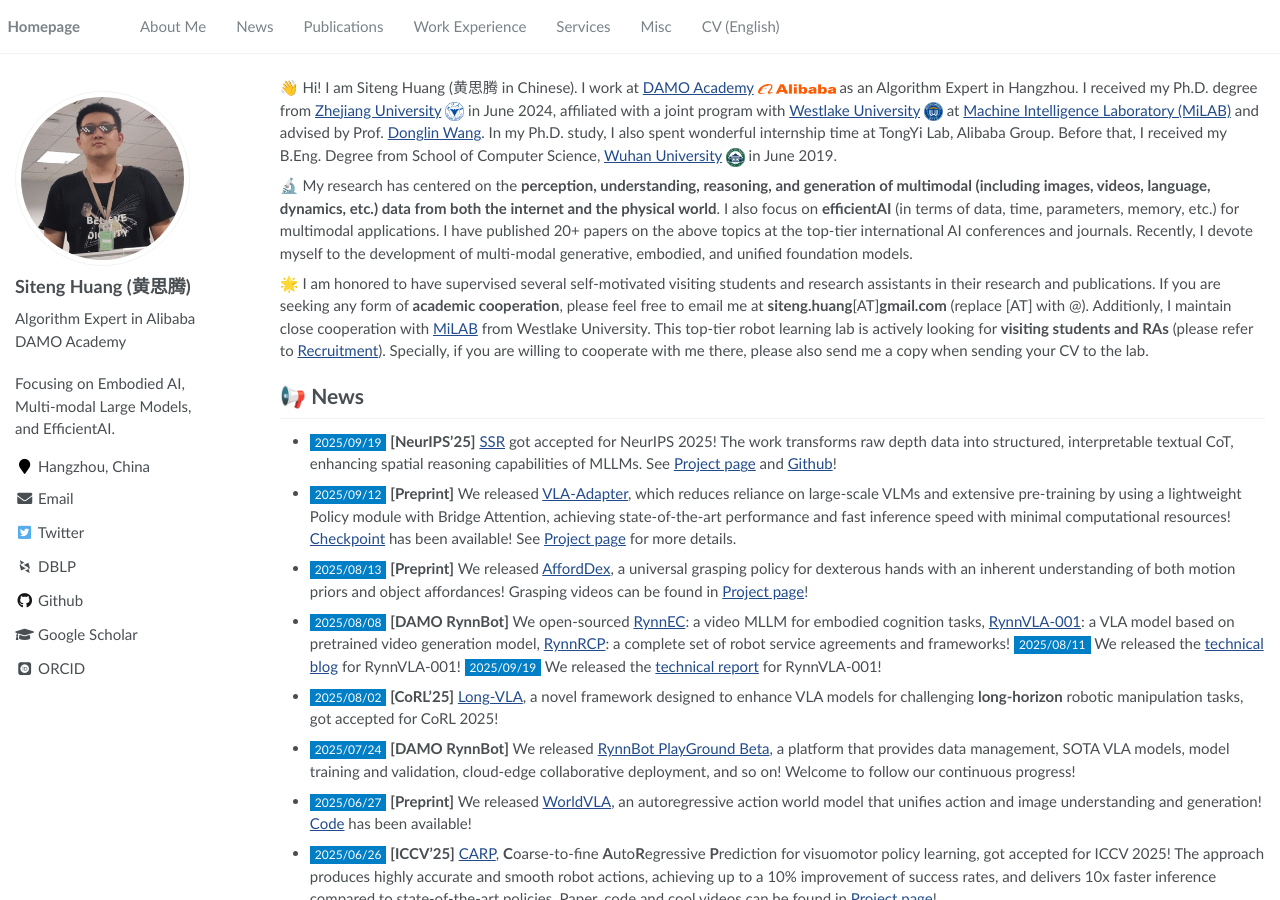
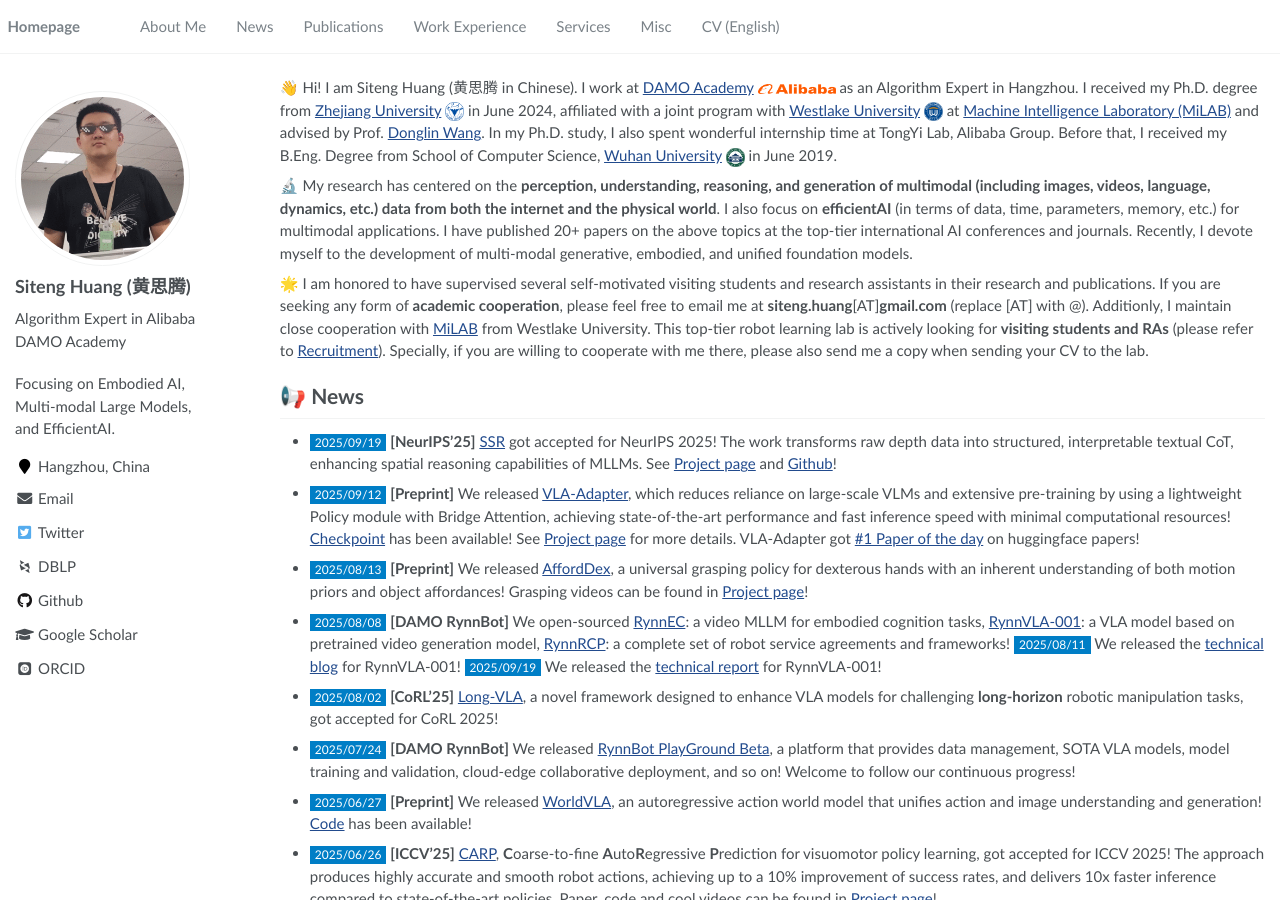
Before and after one commit to bighuang624/bighuang624.github.io, a Jekyll site: the page built from _pages/about.md, in a window 1280 px wide and 900 px high. Built offline with Jekyll 4.4.1, drawn with Linux system fonts in a browser that asks for light colours; some web fonts are replaced; some of the changed text lies outside the part shown.

Commit message:
update #1 paper of the day for VLA-Adapter

```diff
--- a/_pages/includes/news.md
+++ b/_pages/includes/news.md
@@ -3,7 +3,7 @@
 <!-- 参考 https://huanwang.tech/ 的样式 -->
 
 * <span style="font-size:12px;color:#FFFFFF;background-color:#007ec6;padding:1px 5px 1.5px 5px;">2025/09/19</span> **[NeurIPS'25]** [SSR](https://arxiv.org/abs/2505.12448) got accepted for NeurIPS 2025! The work transforms raw depth data into structured, interpretable textual CoT, enhancing spatial reasoning capabilities of MLLMs. See [Project page](https://yliu-cs.github.io/SSR/) and [Github](https://github.com/yliu-cs/SSR)!
-* <span style="font-size:12px;color:#FFFFFF;background-color:#007ec6;padding:1px 5px 1.5px 5px;">2025/09/12</span> **[Preprint]** We released [VLA-Adapter](https://arxiv.org/abs/2509.09372), which reduces reliance on large-scale VLMs and extensive pre-training by using a lightweight Policy module with Bridge Attention, achieving state-of-the-art performance and fast inference speed with minimal computational resources! [Checkpoint](https://huggingface.co/VLA-Adapter) has been available! See [Project page](https://vla-adapter.github.io/) for more details.
+* <span style="font-size:12px;color:#FFFFFF;background-color:#007ec6;padding:1px 5px 1.5px 5px;">2025/09/12</span> **[Preprint]** We released [VLA-Adapter](https://arxiv.org/abs/2509.09372), which reduces reliance on large-scale VLMs and extensive pre-training by using a lightweight Policy module with Bridge Attention, achieving state-of-the-art performance and fast inference speed with minimal computational resources! [Checkpoint](https://huggingface.co/VLA-Adapter) has been available! See [Project page](https://vla-adapter.github.io/) for more details. VLA-Adapter got [#1 Paper of the day](https://huggingface.co/papers/2509.09372) on huggingface papers!
 * <span style="font-size:12px;color:#FFFFFF;background-color:#007ec6;padding:1px 5px 1.5px 5px;">2025/08/13</span> **[Preprint]** We released [AffordDex](https://arxiv.org/abs/2508.08896), a universal grasping policy for dexterous hands with an inherent understanding of both motion priors and object affordances! Grasping videos can be found in [Project page](https://afforddex.github.io/)!
 * <span style="font-size:12px;color:#FFFFFF;background-color:#007ec6;padding:1px 5px 1.5px 5px;">2025/08/08</span> **[DAMO RynnBot]** We open-sourced [RynnEC](https://github.com/alibaba-damo-academy/RynnEC): a video MLLM for embodied cognition tasks, [RynnVLA-001](https://github.com/alibaba-damo-academy/RynnVLA-001): a VLA model based on pretrained video generation model, [RynnRCP](https://github.com/alibaba-damo-academy/RynnRCP): a complete set of robot service agreements and frameworks! <span style="font-size:12px;color:#FFFFFF;background-color:#007ec6;padding:1px 5px 1.5px 5px;">2025/08/11</span> We released the [technical blog](https://huggingface.co/blog/Alibaba-DAMO-Academy/rynnvla-001) for RynnVLA-001! <span style="font-size:12px;color:#FFFFFF;background-color:#007ec6;padding:1px 5px 1.5px 5px;">2025/09/19</span> We released the [technical report](https://arxiv.org/abs/2509.15212) for RynnVLA-001!
 * <span style="font-size:12px;color:#FFFFFF;background-color:#007ec6;padding:1px 5px 1.5px 5px;">2025/08/02</span> **[CoRL'25]** [Long-VLA](https://arxiv.org/abs/2508.19958), a novel framework designed to enhance VLA models for challenging **long-horizon** robotic manipulation tasks, got accepted for CoRL 2025!
--- a/_pages/includes/pub_short.md
+++ b/_pages/includes/pub_short.md
@@ -61,7 +61,7 @@
 
 <a href="https://arxiv.org/abs/2509.15212" target="_blank"><img src="https://img.shields.io/badge/arXiv-2509.15212-B31B1B?style=flat-square"></a> Yuming Jiang, Siteng Huang, Shengke Xue, Yaxi Zhao, Jun Cen, Sicong Leng, Kehan Li, Jiayan Guo, Kexiang Wang, Mingxiu Chen, Fan Wang, Deli Zhao, Xin Li, &quot;**RynnVLA-001: Using Human Demonstrations to Improve Robot Manipulation**&quot;. *arXiv preprint arXiv:2509.15212*. [[pdf](https://arxiv.org/pdf/2509.15212.pdf)] [[huggingface paper](https://huggingface.co/papers/2509.15212)] [[technical blog](https://huggingface.co/blog/Alibaba-DAMO-Academy/rynnvla-001)] [[github](https://github.com/alibaba-damo-academy/RynnVLA-001)]
 
-<a href="https://arxiv.org/abs/2509.09372" target="_blank"><img src="https://img.shields.io/badge/arXiv-2509.09372-B31B1B?style=flat-square"></a> Yihao Wang†, Pengxiang Ding†, Lingxiao Li, Can Cui, Zirui Ge, Xinyang Tong, Wenxuan Song, Han Zhao, Wei Zhao, Pengxu Hou, <u>Siteng Huang</u>, Yifan Tang, Wenhui Wang, Ru Zhang, Jianyi Liu, Donglin Wang, &quot;**VLA-Adapter: An Effective Paradigm for Tiny-Scale Vision-Language-Action Model**&quot;. *arXiv preprint arXiv:2509.09372*. [[pdf](https://arxiv.org/pdf/2509.09372.pdf)] [[huggingface paper](https://huggingface.co/papers/2509.09372)] [[project page](https://vla-adapter.github.io/)] [[huggingface](https://huggingface.co/VLA-Adapter)]
+<a href="https://arxiv.org/abs/2509.09372" target="_blank"><img src="https://img.shields.io/badge/arXiv-2509.09372-B31B1B?style=flat-square"></a> Yihao Wang†, Pengxiang Ding†, Lingxiao Li, Can Cui, Zirui Ge, Xinyang Tong, Wenxuan Song, Han Zhao, Wei Zhao, Pengxu Hou, <u>Siteng Huang</u>, Yifan Tang, Wenhui Wang, Ru Zhang, Jianyi Liu, Donglin Wang, &quot;**VLA-Adapter: An Effective Paradigm for Tiny-Scale Vision-Language-Action Model**&quot;. *arXiv preprint arXiv:2509.09372*. [[pdf](https://arxiv.org/pdf/2509.09372.pdf)] [[huggingface paper](https://huggingface.co/papers/2509.09372)]<span style="color:red">(#1 Paper of the day)</span> [[project page](https://vla-adapter.github.io/)] [[huggingface](https://huggingface.co/VLA-Adapter)]
 
 <a href="https://arxiv.org/abs/2508.08896" target="_blank"><img src="https://img.shields.io/badge/arXiv-2508.08896-B31B1B?style=flat-square"></a> Haoyu Zhao†, Linghao Zhuang†, Xingyue Zhao†, Cheng Zeng, Haoran Xu, Yuming Jiang, Jun Cen, Kexiang Wang, Jiayan Guo, <u>Siteng Huang✉</u>, Xin Li, Deli Zhao, Hua Zou✉, &quot;**Towards Affordance-Aware Robotic Dexterous Grasping with Human-like Priors**&quot;. *arXiv preprint arXiv:2508.08896*. [[pdf](https://arxiv.org/pdf/2508.08896.pdf)] [[huggingface paper](https://huggingface.co/papers/2508.08896)] [[project page](https://afforddex.github.io/)]
 
```
